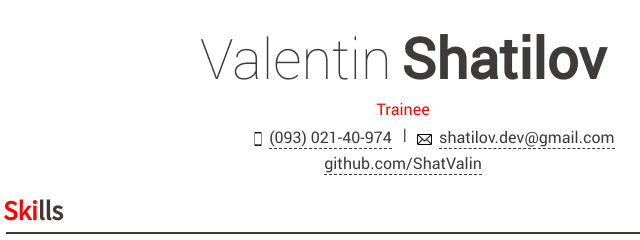
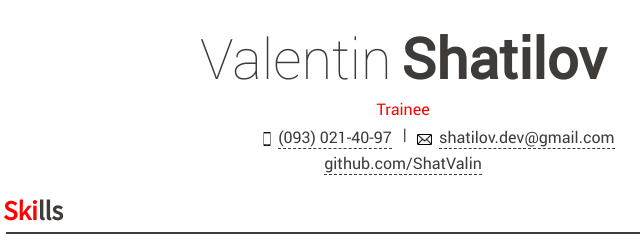
Before and after one commit to ShatValin/ShatValin.github.io, a plain HTML site: page index.html in a window 1280 px wide. Shown: the top 240 px of the page, 237-877 px from the left. Drawn offline with Linux system fonts and the light colour scheme.

Commit message:
minor changes 2

```diff
--- a/index.html
+++ b/index.html
@@ -15,7 +15,7 @@
 
           <div id=phonediv>
             <span id=phone></span>
-            <span id=phonenumber><a href="tel:+80930214097">(093) 021-40-974</a></span>
+            <span id=phonenumber><a href="tel:+80930214097">(093) 021-40-97</a></span>
           </div>
 
           <div>
```
